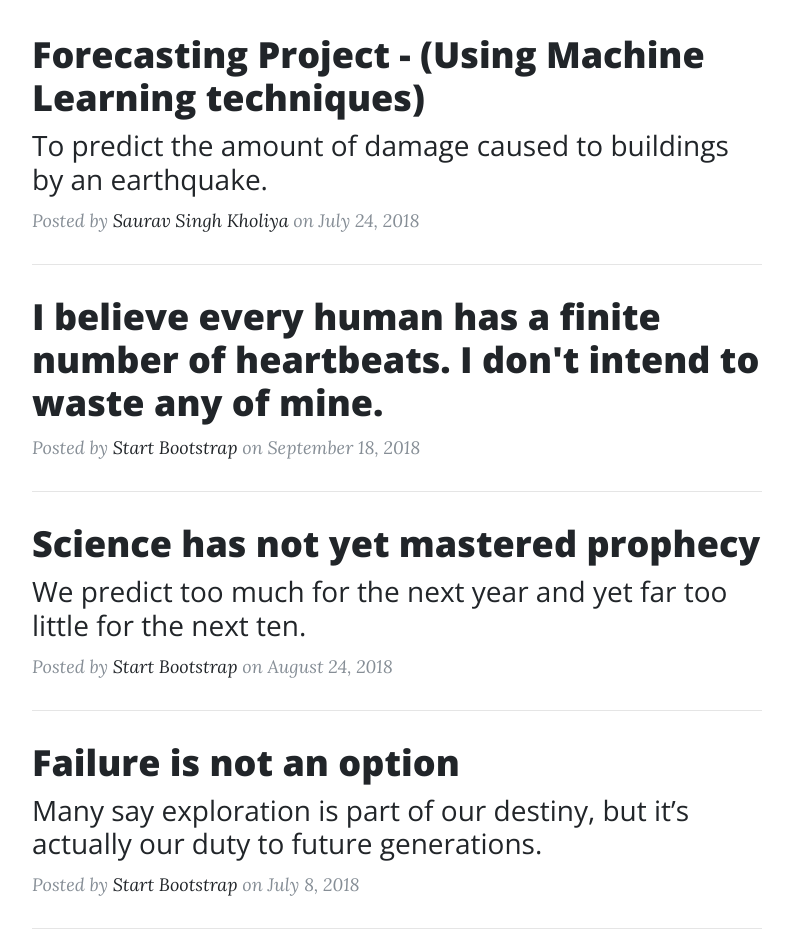
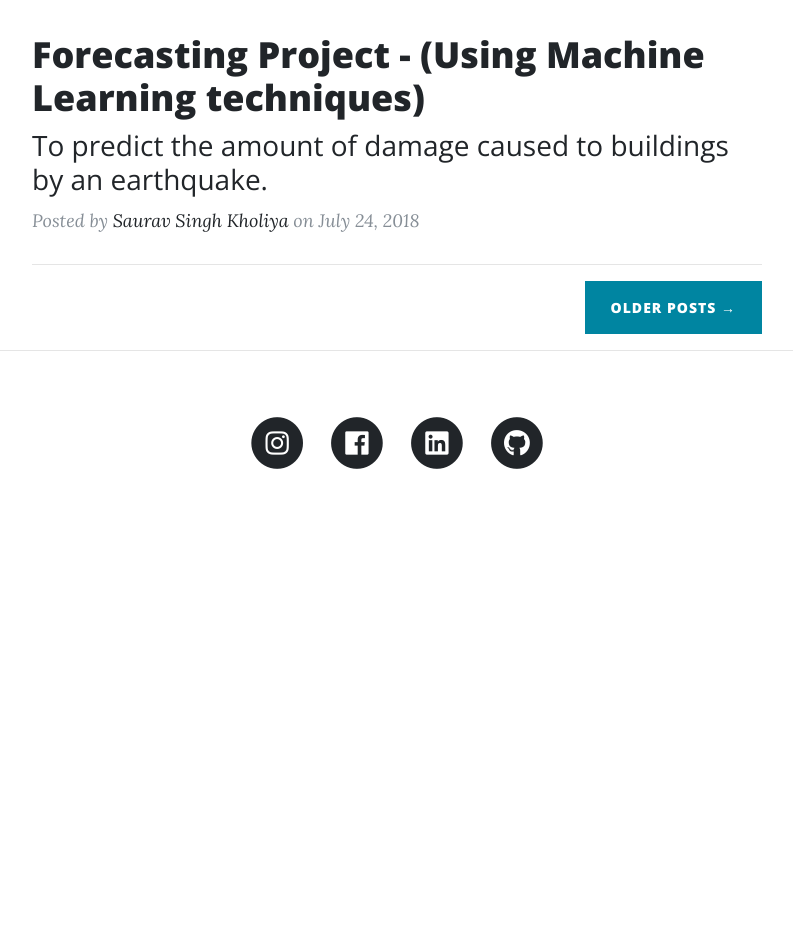
Before and after one commit to SauravSinghKholiya/SauravSinghKholiya.github.io, a website: page projects.html in a window 1280 px wide. Shown: the part 551-1493 px from the top of the page, without its empty margins (243-1036 px from the left). After the commit the page ends 1086 px from the top, so only its background shows below. Drawn offline with nearby package versions, Linux system fonts and the light colour scheme.

Commit message:
change
new change

```diff
--- a/projects.html
+++ b/projects.html
@@ -87,45 +87,6 @@
               on July 24, 2018</p>
           </div>
           <hr>
-          <div class="post-preview">
-            <a href="post.html">
-              <h2 class="post-title">
-                I believe every human has a finite number of heartbeats. I don't intend to waste any of mine.
-              </h2>
-            </a>
-            <p class="post-meta">Posted by
-              <a href="#">Start Bootstrap</a>
-              on September 18, 2018</p>
-          </div>
-          <hr>
-          <div class="post-preview">
-            <a href="post.html">
-              <h2 class="post-title">
-                Science has not yet mastered prophecy
-              </h2>
-              <h3 class="post-subtitle">
-                We predict too much for the next year and yet far too little for the next ten.
-              </h3>
-            </a>
-            <p class="post-meta">Posted by
-              <a href="#">Start Bootstrap</a>
-              on August 24, 2018</p>
-          </div>
-          <hr>
-          <div class="post-preview">
-            <a href="post.html">
-              <h2 class="post-title">
-                Failure is not an option
-              </h2>
-              <h3 class="post-subtitle">
-                Many say exploration is part of our destiny, but it’s actually our duty to future generations.
-              </h3>
-            </a>
-            <p class="post-meta">Posted by
-              <a href="#">Start Bootstrap</a>
-              on July 8, 2018</p>
-          </div>
-          <hr>
           <!-- Pager -->
           <div class="clearfix">
             <a class="btn btn-primary float-right" href="#">Older Posts &rarr;</a>
```
Also changed, not shown: earthquake.html (+2 -1 lines).
